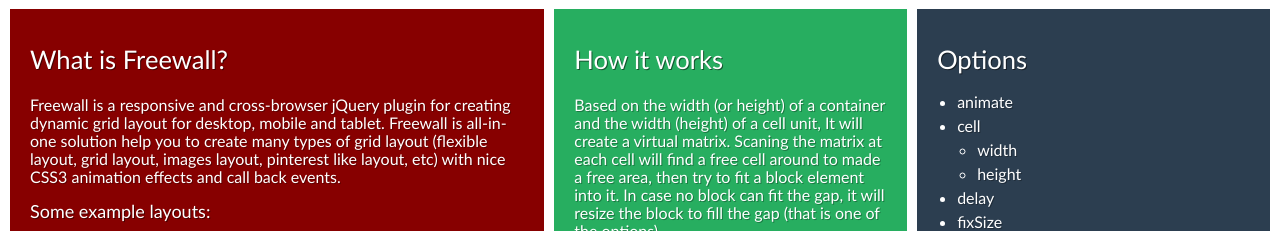
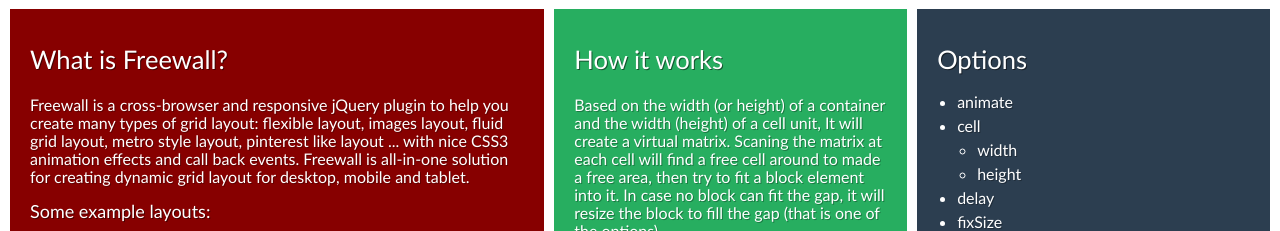
Before and after one commit to kombai/freewall, a plain HTML site: page index.html in a window 1280 px wide. Shown: the part 128-359 px from the top of the page. Drawn offline with Linux system fonts and the light colour scheme.

Commit message:
clean ui

```diff
--- a/index.html
+++ b/index.html
@@ -3,7 +3,7 @@
 	<head>
 		<title>Freewall - jQuery plugin for creating grid layout</title>
 		<meta content="text/html; charset=utf-8" http-equiv="content-type">
-		<meta name="description" content="Freewall - A responsive and cross-browser jQuery plugin for creating dynamic grid layout for desktop, mobile and tablet" />
+		<meta name="description" content="Freewall is a cross-browser and responsive jQuery plugin to help you create many types of grid layout: flexible layout, images layout, fluid grid layout, metro style layout, pinterest like layout ... for desktop, mobile and tablet" />
 		<meta name="keywords" content="javascript, dynamic, grid, layout, jquery plugin, flex layout, grid layout, image layout, pinterest like layout"/>
 		<meta name="og:image" content="http://vnjs.net/www/project/freewall/demo/i/flex.png" />
 		<meta name="og:description" content="Freewall is a responsive and cross-browser jQuery plugin for creating dynamic grid layout for desktop, mobile and tablet." />
@@ -53,7 +53,7 @@
 				<div class='cover'>
 					<h2>What is Freewall?</h2>
 					<p>
-						Freewall is a responsive and cross-browser jQuery plugin for creating dynamic grid layout for desktop, mobile and tablet. Freewall is all-in-one solution help you to create many types of grid layout (flexible layout, grid layout, images layout, pinterest like layout, etc) with nice CSS3 animation effects and call back events.
+						Freewall is a cross-browser and responsive jQuery plugin to help you create many types of grid layout: flexible layout, images layout, fluid grid layout, metro style layout, pinterest like layout ... with nice CSS3 animation effects and call back events. Freewall is all-in-one solution for creating dynamic grid layout for desktop, mobile and tablet.
 					</p>
 					<h4>Some example layouts:</h4>
 					<br/>
```
